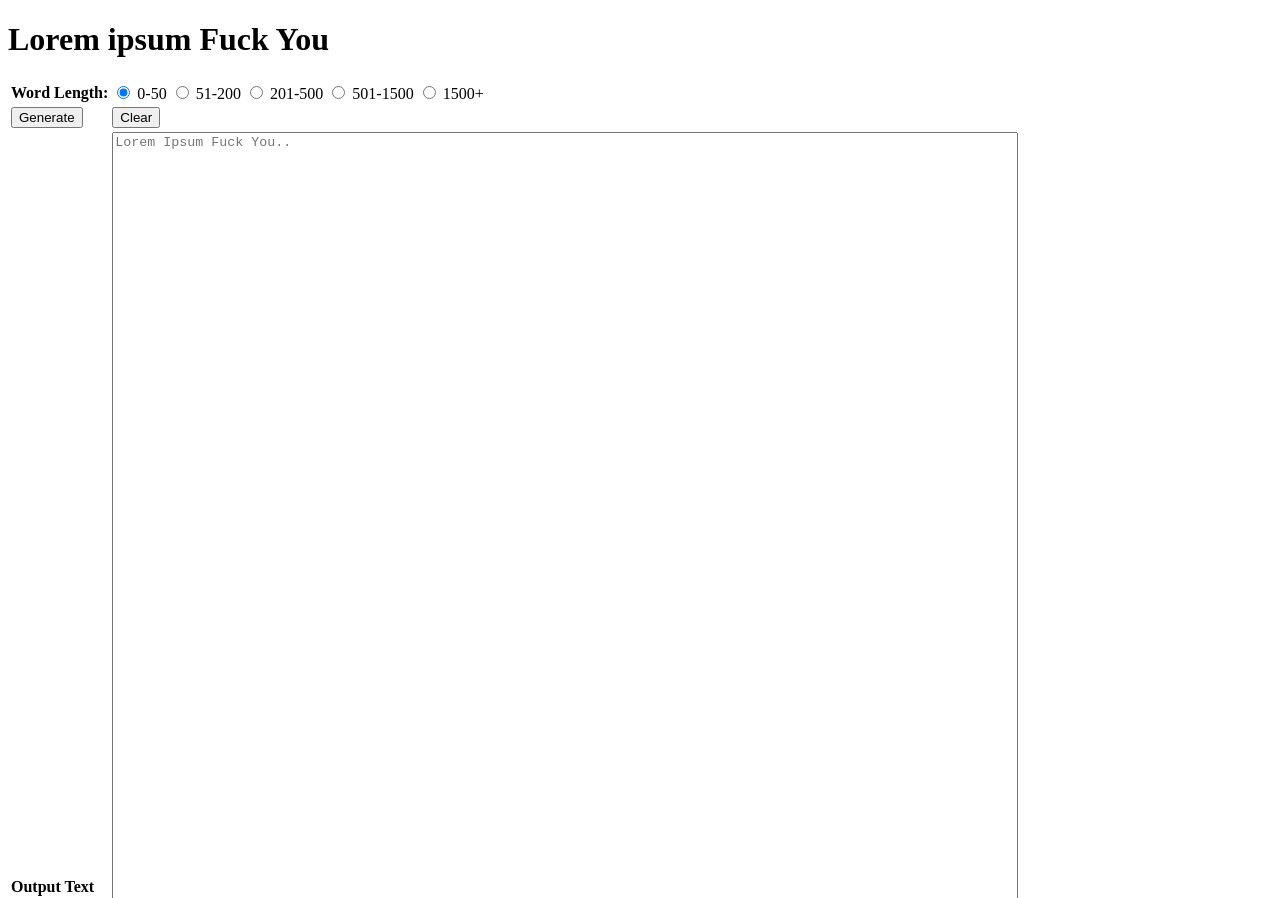
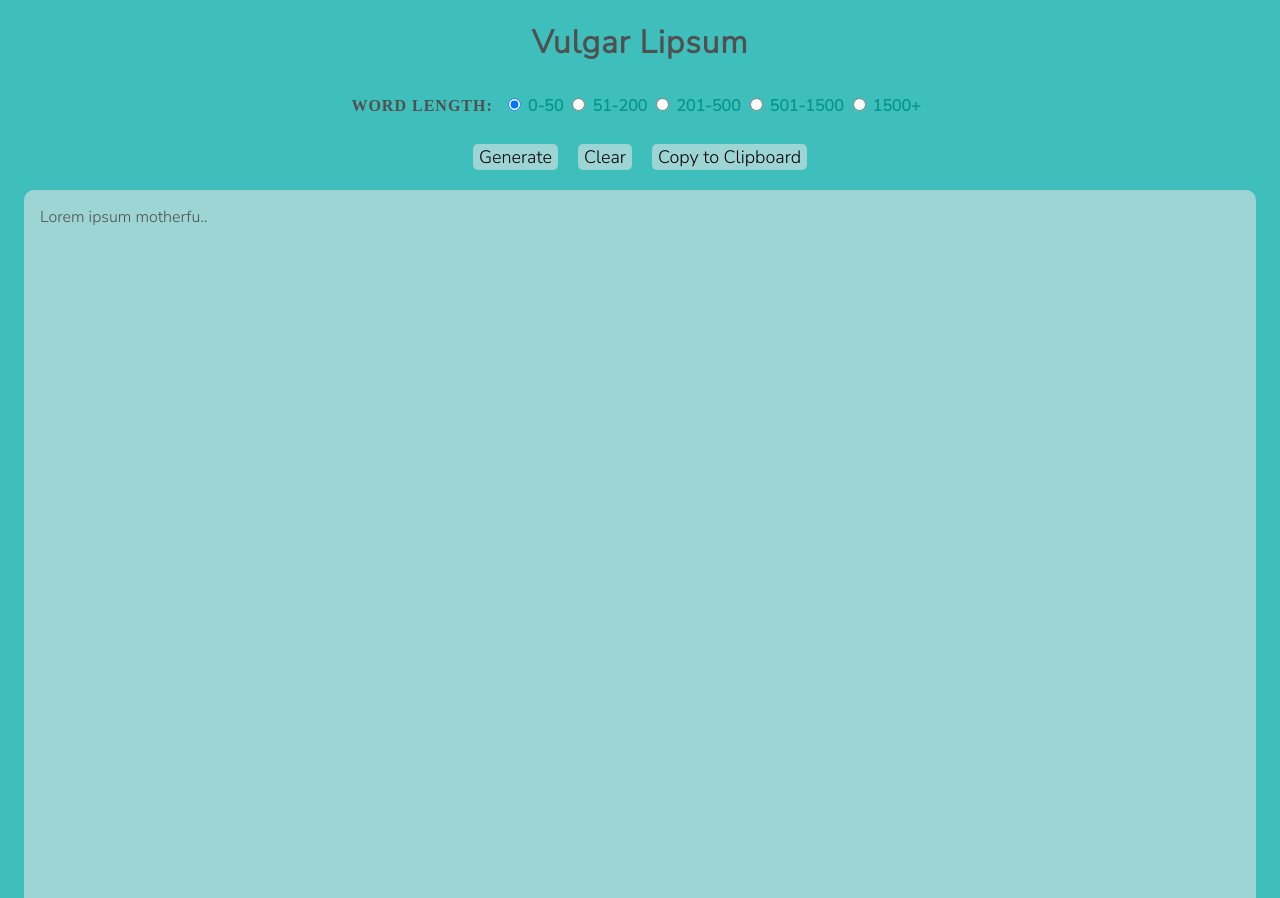
Before and after one commit to ntgong90/vulgarLipsum, a website: page index.html in a window 1280 px wide. Shown: the top 898 px of the page. Drawn offline with Linux system fonts and the light colour scheme.

Commit message:
update after meeting with mike fixed text overflow

```diff
--- a/index.html
+++ b/index.html
@@ -3,19 +3,90 @@
 	<!-- <link rel="stylesheet" href="assets/css/style.css"> -->
 	<head>
 		<meta charset="UTF-8">
+		<link rel="preconnect" href="https://fonts.googleapis.com">
+		<link rel="preconnect" href="https://fonts.gstatic.com" crossorigin>
+		<link href="https://fonts.googleapis.com/css2?family=Nunito+Sans:opsz,wght@6..12,300&display=swap" rel="stylesheet">
 		<title>Lorem ipsum Generator</title>
-		<style>
+		<!-- CSS styling here -->
+		<style type="text/css">
+			body{
+				background-color: #3EBFBB;
+			}
+			html {
+
+			}
+			h1 {
+				font-family: 'Nunito Sans', sans-serif;
+				text-align: center;
+				letter-spacing: 1px;
+				font-weight: bolder;
+				color:#505050;
+			}
+			table {
+				display: flex;
+				align-items: center;
+				justify-content: center;
+			}
+			#selection{
+				display: flex;
+				align-items: center;
+				justify-content: center;
+				align-content: space-evenly;
+			}
+			#navigationButtons{
+				display: flex;
+				justify-content: center;
+				margin: 0.5em;
+			}
+			#outputText{
+				display: flex;
+				font-size: medium;
+				font-family: 'Nunito Sans', sans-serif;
+				color: #505050;
+				border-radius: 10px;
+				padding: 1em;
+				background-color: #9DD5D4;
+				height: 70%;
+				overflow: auto;
+			}
+			#wordLength{
+				color:#505050;
+				text-transform: uppercase;
+				letter-spacing:1px;
+			}
+			#radioButtons{
+				border-radius: 5px;
+				font-family: 'Nunito Sans', sans-serif;
+				font-weight: bold;
+				color:#089489;
+				margin: 0.5em;
+			}
+			button{
+				background-color: #9DD5D4;
+				border-radius: 5px;
+				border: 2px #089489;
+				font-family: 'Nunito Sans', sans-serif;
+				font-size: large;
+				margin: 0.5em;
+			}
+			input[type='radio']:checked:after {
+				accent-color: red;
+			}
+			/* this doesn't work...*/
 
 		</style>
 	</head>
 	<body>
-		<h1>Lorem ipsum Fuck You</h1>
-		<table>
+		<h1>Vulgar Lipsum</h1>
+		<table id="table">
 			<tbody>
-				<tr>
-					<td><strong>Word Length:</strong></td>
-					<!--<strong> tag usually bolds text-->
-					<td>
+				<tr id='selection'>
+					<td id='wordLength'>
+						<div >
+							<strong> Word Length: </strong>
+						</div></td>
+
+					<td id="radioButtons">
 						<label>
 							<input type='radio' id='0-50' name='wordLength' value='select-50' checked/>
 							<span>0-50</span>
@@ -38,22 +109,20 @@
 						</label>
 					</td>
 				</tr>
-				<tr>
+				<tr id='navigationButtons'>
 					<td><button type="button" onclick="random()">Generate</button></td>
 					<td><button type="button" onclick="clearOutputText()">Clear</button></td>
+					<td><button type="button" onclick="copyText()">Copy to Clipboard</button></td>
 				</tr>
-				<tr>
-					<td><strong>Output Text</strong></td>
-					<td><textarea placeholder="Lorem Ipsum Fuck You.." id="outputText" style="width:900px; height:1500px"></textarea></td>
+				<tr id="outputBox">
+					<td id="outputText" style="width:75em; height:50em">Lorem ipsum motherfu..</td>
 
 				</tr>
 			</tbody>
 			<div id="asdf"></div>
 
 		</table>
-		<!-- <script type="application/javscript" src="index.js"></script>
-		THIS LINE WILL REFERENCE INDEX.JS
-		-->
+		<!-- Javscript below -->
 		<script>
 			const title = document.querySelector('body > h1');
 			let numberOfOutputWords = 0;
@@ -77,15 +146,13 @@
 			}
 
 			function random(){
-				outputText.innerHTML = '';
 				if(document.getElementById('0-50').checked){
 					numberOfOutputWords = generateWords(numberInterval(0,50));
 					outputText.innerText = numberOfOutputWords;
-					console.log(numberOfOutputWords)
 				  }
 				else if(document.getElementById('51-200').checked){
-				numberOfOutputWords = generateWords(numberInterval(51,200));
-				outputText.innerText = numberOfOutputWords;
+					numberOfOutputWords = generateWords(numberInterval(51,200));
+					outputText.innerText = numberOfOutputWords;
 				}
 				else if(document.getElementById('201-500').checked){
 					numberOfOutputWords = generateWords(numberInterval(201,500));
@@ -104,10 +171,17 @@
 				}
 
 			}
+			function clearOutputText(){
+				document.querySelector('#outputText').innerHTML = 'Lorem ipsum motherfu..';
+			}
 
-			function clearOutputText(){
-				document.querySelector('#outputText').innerHTML = '';
+			function copyText (){
+				let copiedText = document.getElementById('outputText').innerText;
+				console.log(copiedText)
+				navigator.clipboard.writeText(copiedText);
+				alert('Copied: ' + copiedText);
 			}
+
 
 		</script>
 
```
Also changed, not shown: README.md.
